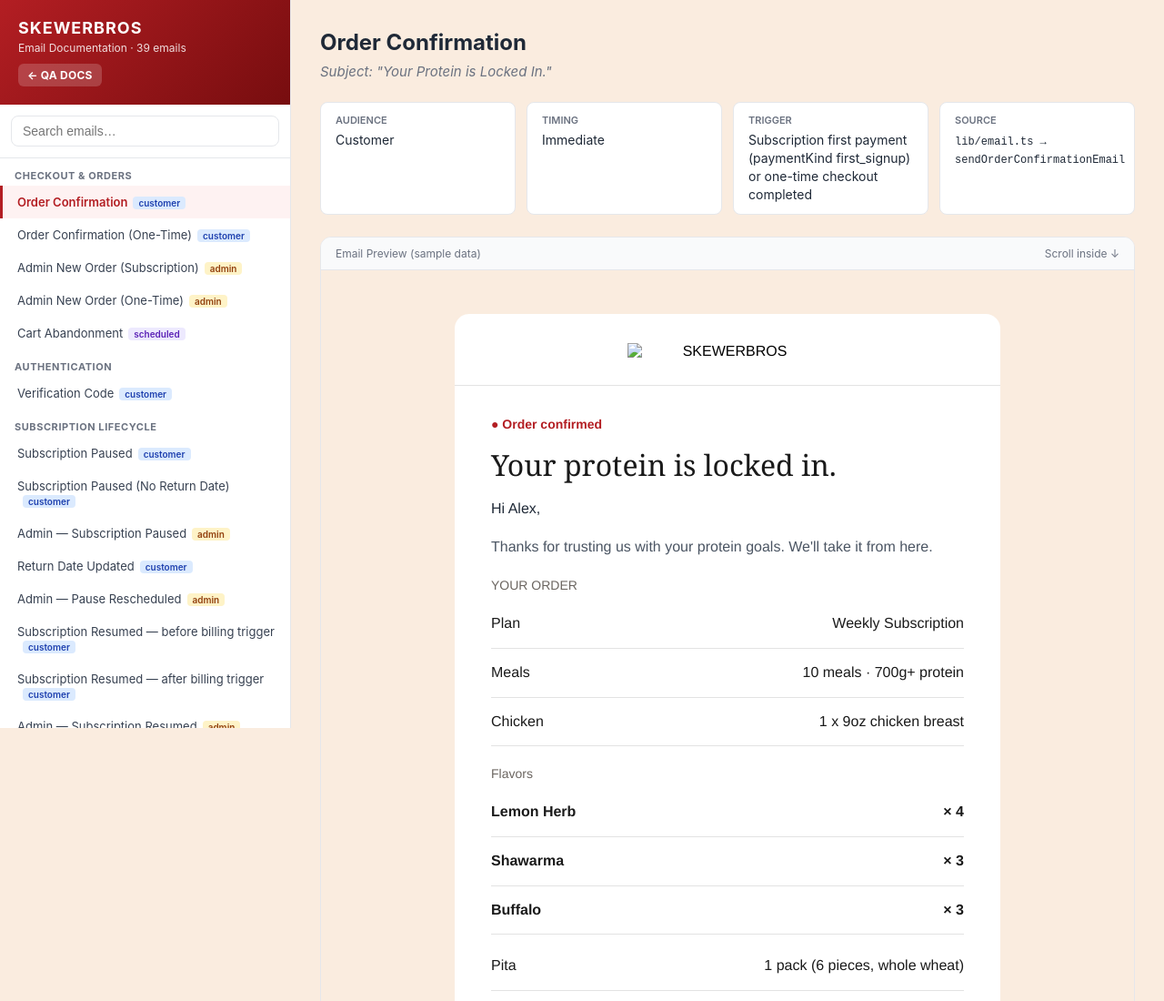
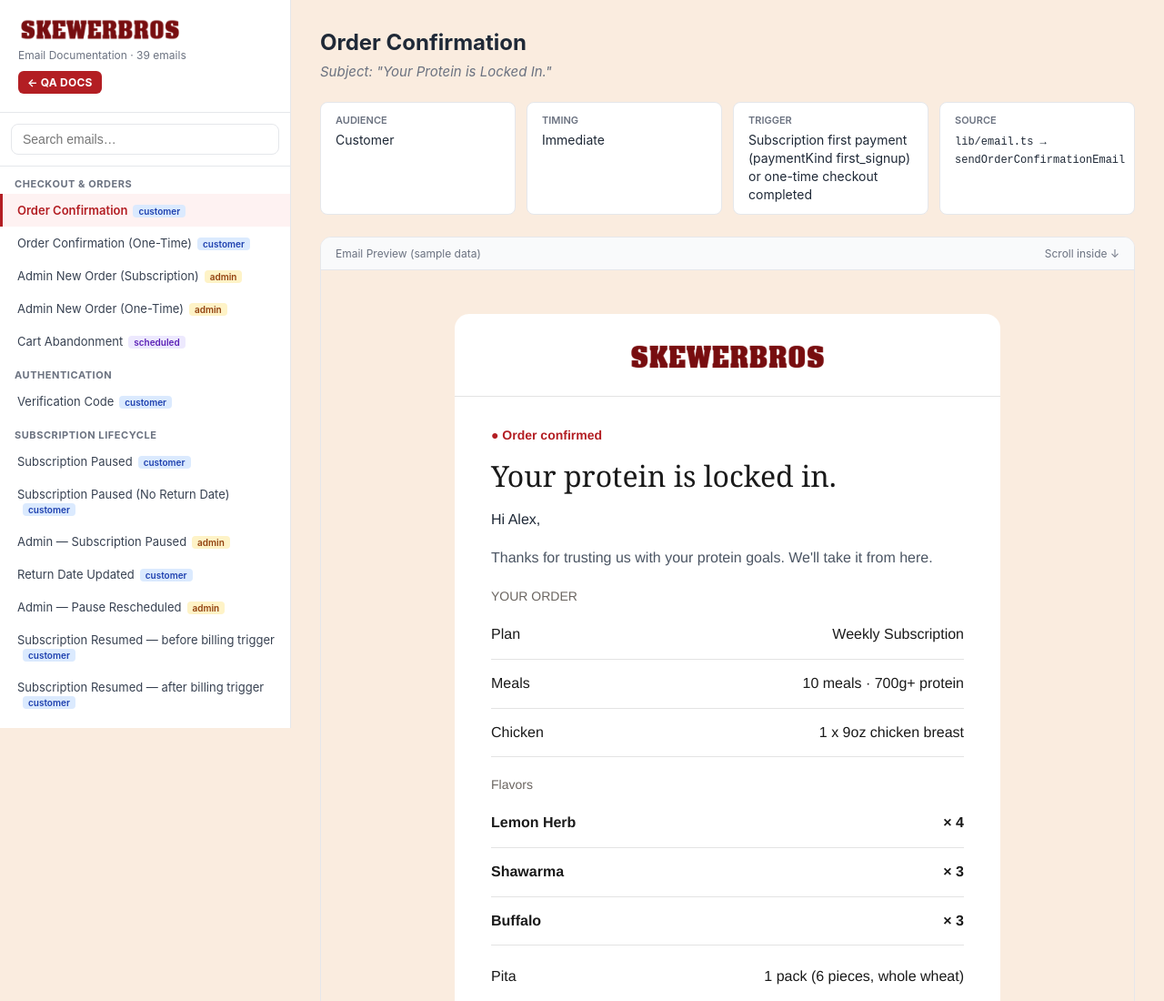
Before and after one commit to umerahmad4109664/skewerbros-emails, a plain HTML site: page index.html in a window 1280 px wide. Shown: the top 1100 px of the page at 91% size. Drawn offline with Linux system fonts and the light colour scheme.

Commit message:
Update sidebar header with image and styling adjustments
This commit replaces the sidebar header text with an image and modifies the styling for improved aesthetics. Changes include background color updates, text color adjustments, and hover effects for the documentation switch link.

```diff
--- a/index.html
+++ b/index.html
@@ -21,17 +21,16 @@
       position: fixed; top: 0; left: 0; bottom: 0; overflow-y: auto; z-index: 10;
     }
     .sidebar-header {
-      background: linear-gradient(135deg, var(--brand) 0%, var(--brand-dark) 100%);
-      color: #fff; padding: 20px;
+      background: #fff; color: #1f2937; padding: 20px; border-bottom: 1px solid var(--border);
     }
-    .sidebar-header h1 { font-size: 18px; letter-spacing: 1px; }
-    .sidebar-header p { font-size: 12px; opacity: .85; margin-top: 4px; }
+    .sidebar-header img { display: block; width: 180px; height: auto; }
+    .sidebar-header p { font-size: 12px; color: var(--muted); margin-top: 8px; }
     .sidebar-header .doc-switch {
       display: inline-block; margin-top: 10px; font-size: 12px; font-weight: 700;
-      color: #fff; text-decoration: none; background: rgba(255,255,255,.18);
+      color: #fff; text-decoration: none; background: var(--brand);
       padding: 5px 10px; border-radius: 6px; letter-spacing: .02em;
     }
-    .sidebar-header .doc-switch:hover { background: rgba(255,255,255,.28); }
+    .sidebar-header .doc-switch:hover { background: var(--brand-dark); }
     .search { padding: 12px; border-bottom: 1px solid var(--border); }
     .search input {
       width: 100%; padding: 8px 12px; border: 1px solid var(--border); border-radius: 8px; font-size: 14px;
@@ -88,7 +87,7 @@
 
 <nav class="sidebar" id="sidebar">
   <div class="sidebar-header">
-    <h1>SKEWERBROS</h1>
+    <img src="skewerbros-wordmark.png" width="180" alt="SKEWERBROS">
     <p>Email Documentation · <span id="email-count"></span> emails</p>
     <a class="doc-switch" href="./index.html">← QA DOCS</a>
   </div>
@@ -111,7 +110,7 @@ const BODY_COLOR = '#3C3C3C';
 const MUTED = '#6B6560';
 const LINE = 'rgba(26,26,26,0.12)';
 const BRAND = '#B31E23';
-const WORDMARK = '../public/email/skewerbros-wordmark.png';
+const WORDMARK = 'skewerbros-wordmark.png';
 const BRAND_FOOTER = `<table role="presentation" width="100%" cellpadding="0" cellspacing="0" style="margin:28px auto 0;max-width:600px;"><tr><td style="padding:8px 8px 0;font-family:${SERIF};font-size:22px;line-height:1.3;color:${INK};">Better protein starts with real food.</td></tr><tr><td style="padding:14px 8px 0;font-family:${SANS};font-size:14px;"><a href="#" style="color:${INK};text-decoration:underline;">Help centre</a>&nbsp;&nbsp;&nbsp;<a href="#" style="color:${INK};text-decoration:underline;">Reply to this email</a>&nbsp;&nbsp;&nbsp;<a href="#" style="color:${INK};text-decoration:underline;">Account</a></td></tr><tr><td style="padding:16px 8px 0;font-family:${SANS};font-size:13px;line-height:1.5;color:${MUTED};">SkewerBros · GTA &amp; surrounding areas<br>You're getting this because you have an active subscription.</td></tr></table>`;
 const SIMPLE_FOOTER = BRAND_FOOTER;
 const MANAGE_BTN = `<a href="#" style="display:inline-block;background:${BRAND};color:#fff;padding:14px 28px;border-radius:999px;text-decoration:none;font-weight:600;font-family:${SANS};">Manage Subscription →</a>`;
```
Also changed, not shown: skewerbros-wordmark.png (added).
